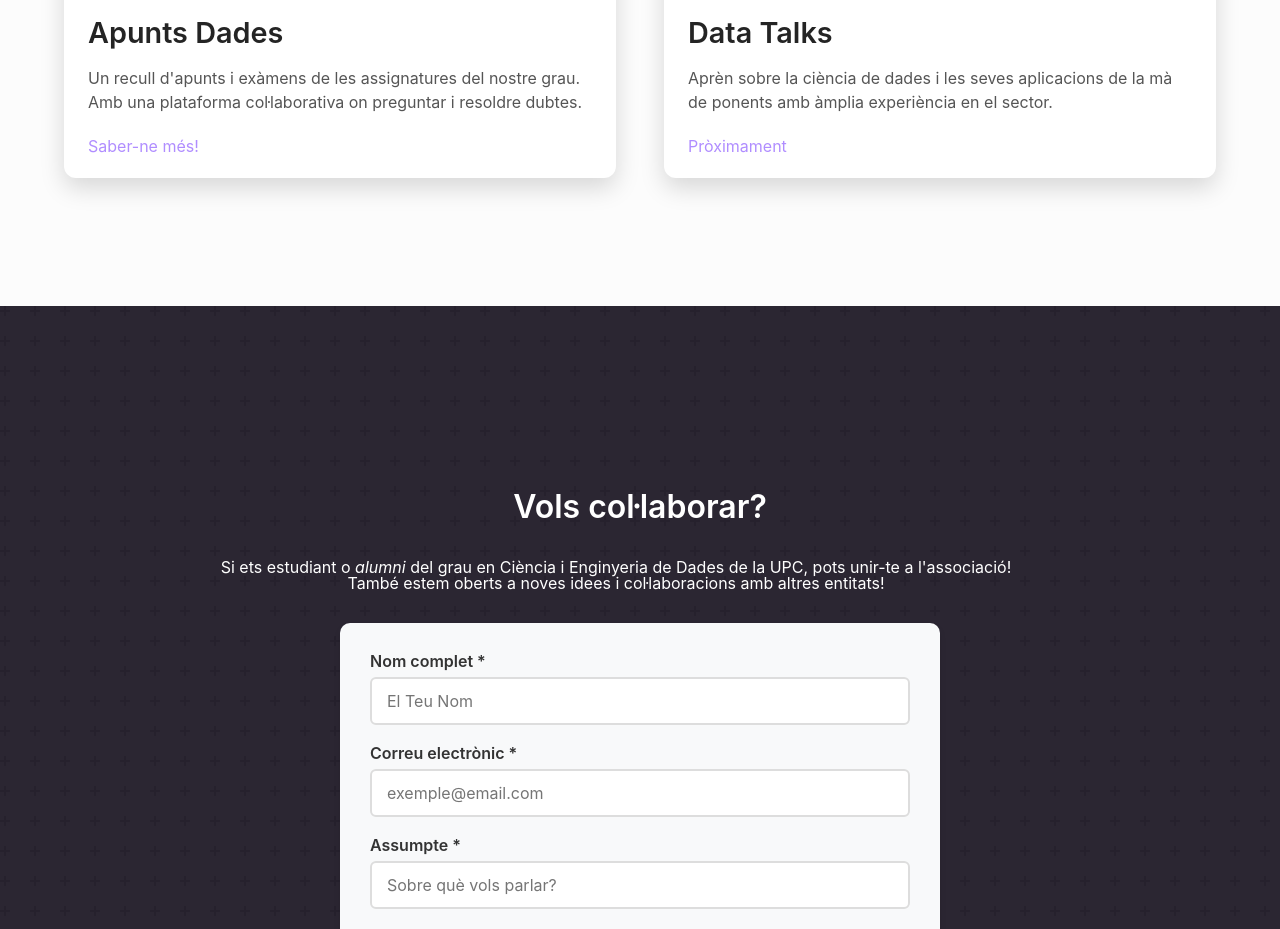
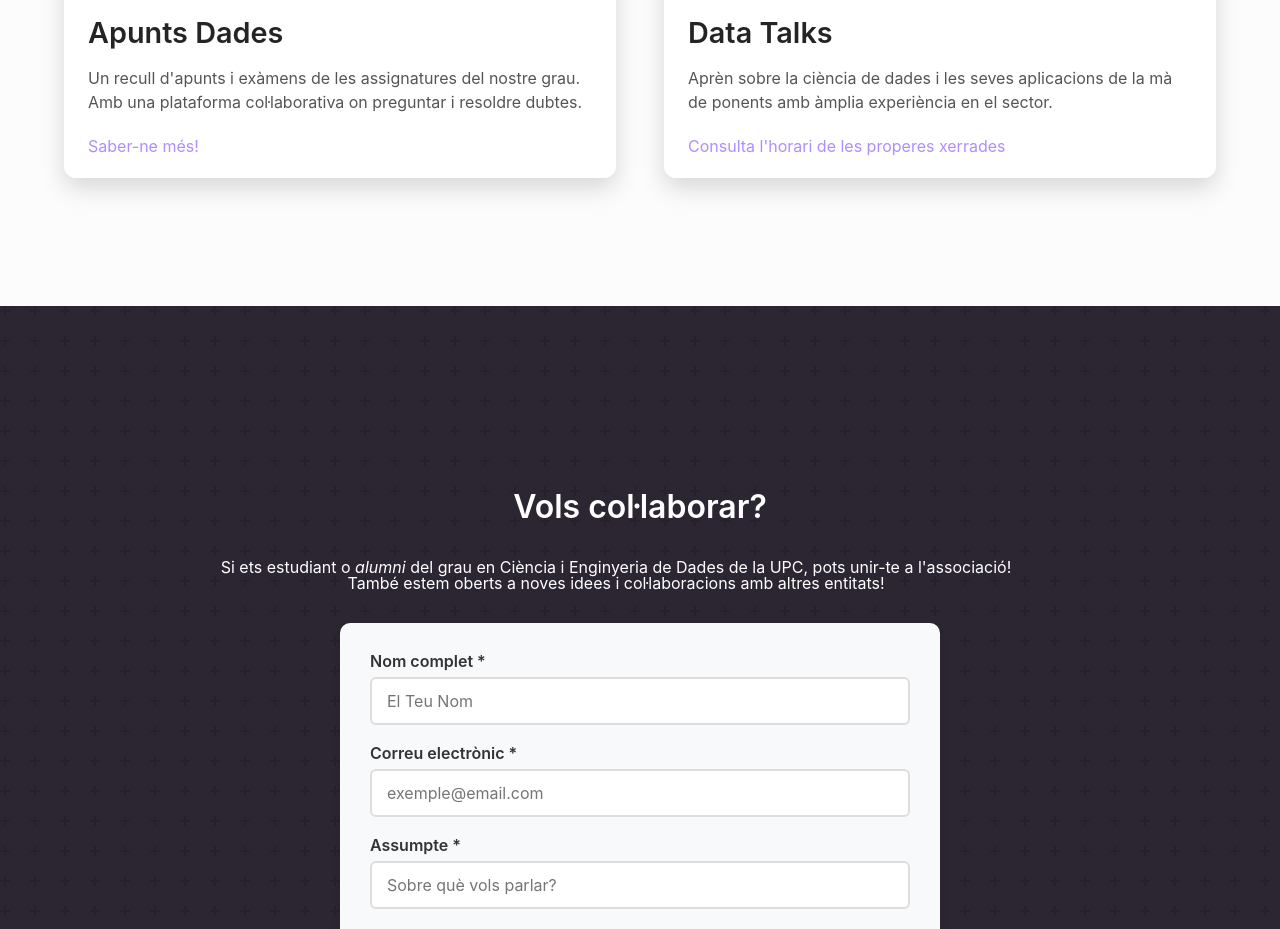
Before and after one commit to data-students/web-aed, a React (Vite) app: page / in a window 1280 px wide. Shown: the part 2440-3369 px from the top of the page. Built offline with nearby package versions, Linux system fonts and the light colour scheme.

Commit message:
Botó de redirecció al calendari

```diff
--- a/src/App.jsx
+++ b/src/App.jsx
@@ -229,8 +229,8 @@ const Projects = () => (
           title='Data Talks'
           img='dataTalks.svg'
           text="Aprèn sobre la ciència de dades i les seves aplicacions de la mà de ponents amb àmplia experiència en el sector."
-          button_text="Pròximament"
-          // href='mailto:hola@aed.cat'
+          button_text="Consulta l'horari de les properes xerrades"
+          href=' https://luma.com/data-talks'
         />
     </div>
   </div>
```
